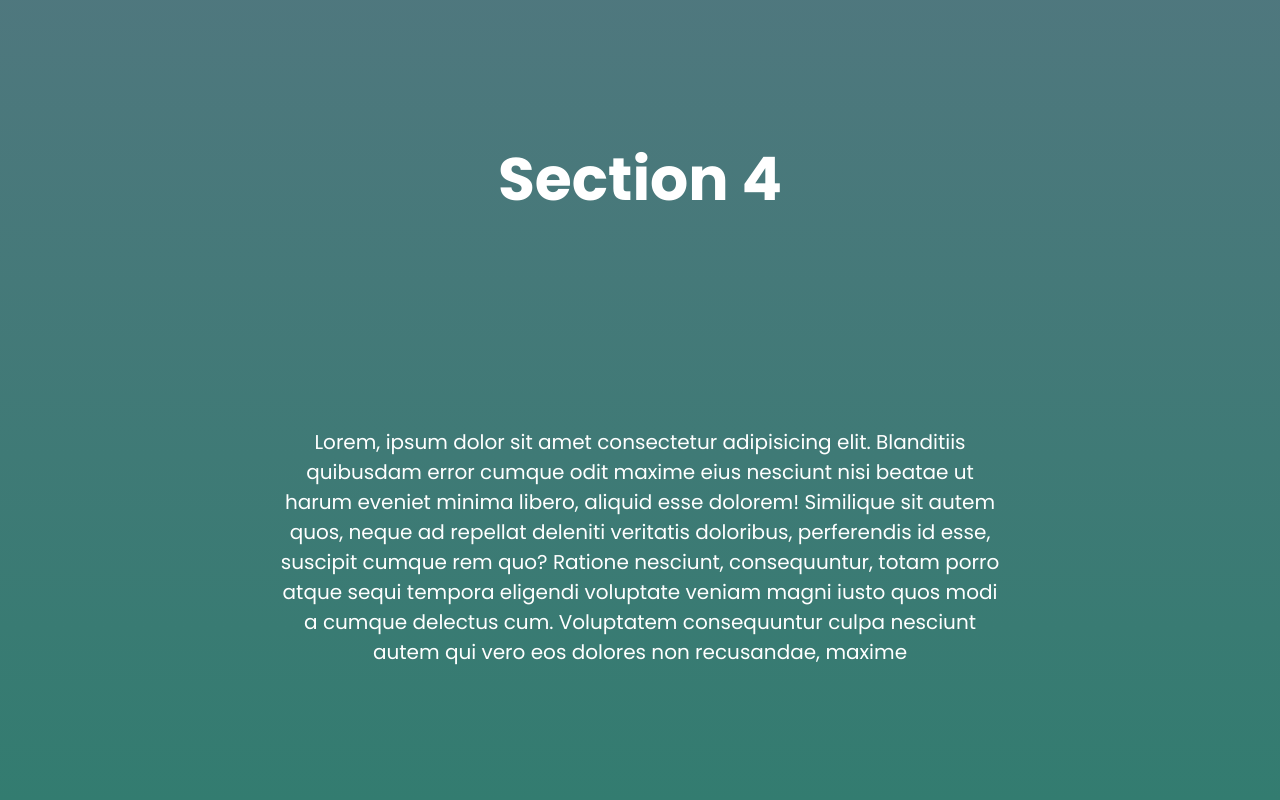
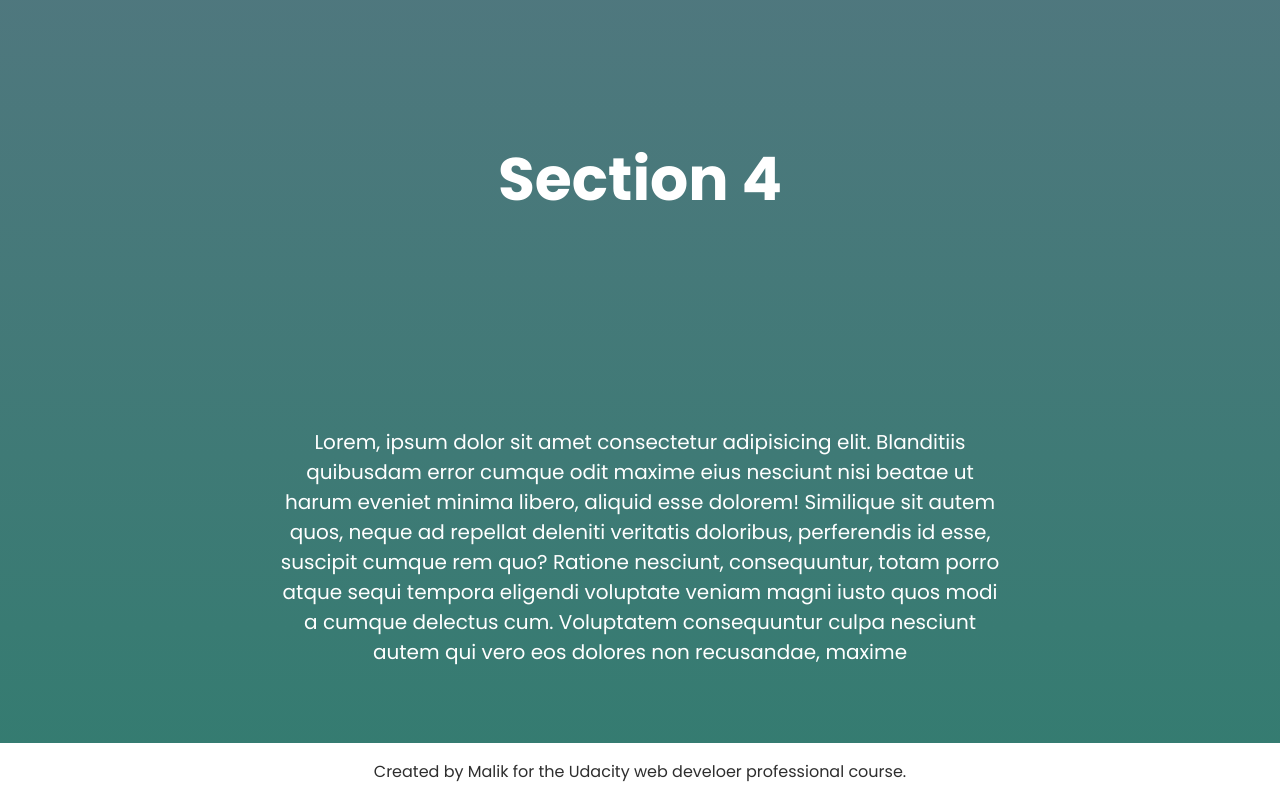
Before and after one commit to MalikXZ9/malik-udacity-landing-page, a plain HTML site: page index.html in a window 1280 px wide. Shown: the part 2400-3200 px from the top of the page. Drawn offline with Linux system fonts and the light colour scheme.

Commit message:
added footer, added README

```diff
--- a/css/style.css
+++ b/css/style.css
@@ -242,3 +242,17 @@ main {
     text-align: center;
   }
 }
+
+footer {
+  position: absolute;
+  bottom: 0;
+  width: 100%;
+  background-color: white;
+  padding: 1rem;
+}
+
+.footer-text {
+  font-size: 1rem;
+  color: #2e2e2e;
+  text-align: center;
+}
--- a/index.html
+++ b/index.html
@@ -96,7 +96,13 @@
           vero eos dolores non recusandae, maxime
         </p>
       </section>
+      <footer>
+        <p class="footer-text">
+          Created by Malik for the Udacity web develoer professional course.
+        </p>
+      </footer>
     </main>
+
     <script src="./js/app.js"></script>
   </body>
 </html>
```
Also changed, not shown: 1 other file.
